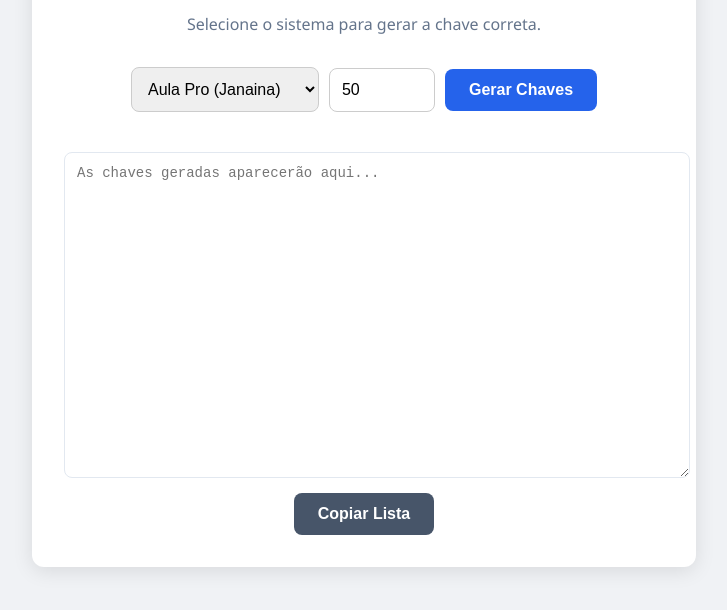
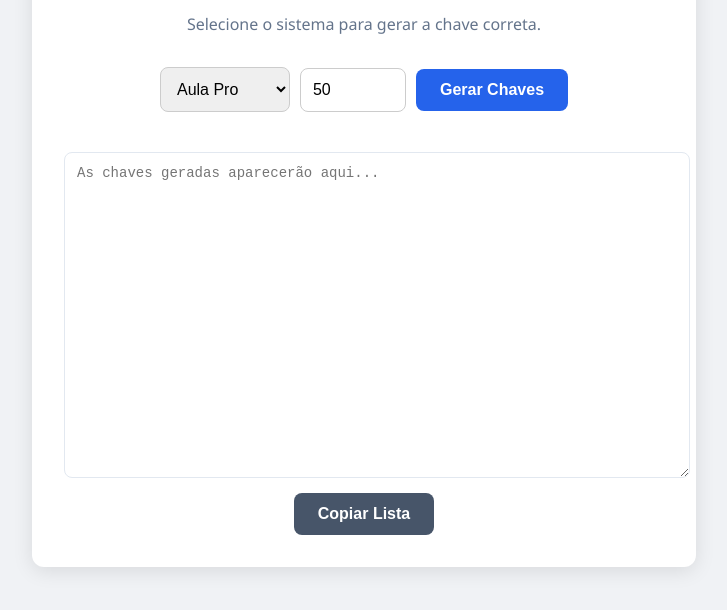
Before and after one commit to cassicava/Key, a plain HTML site: page index.html in a window 1280 px wide. Shown: the part 166-776 px from the top of the page, without its empty margins (276-1003 px from the left). Drawn offline with Linux system fonts and the light colour scheme.

Commit message:
Add files via upload

```diff
--- a/index.html
+++ b/index.html
@@ -81,8 +81,8 @@
 
     <div class="control-group">
         <select id="sistema-selector">
-            <option value="JANINA">Aula Pro (Janaina)</option>
-            <option value="GATOS">Plantão Pro (Gatos)</option>
+            <option value="JANINA">Aula Pro</option>
+            <option value="GATOS">Plantão Pro</option>
         </select>
 
         <input type="number" id="qtd" value="50" min="1" max="1000" style="width: 80px;">
```
